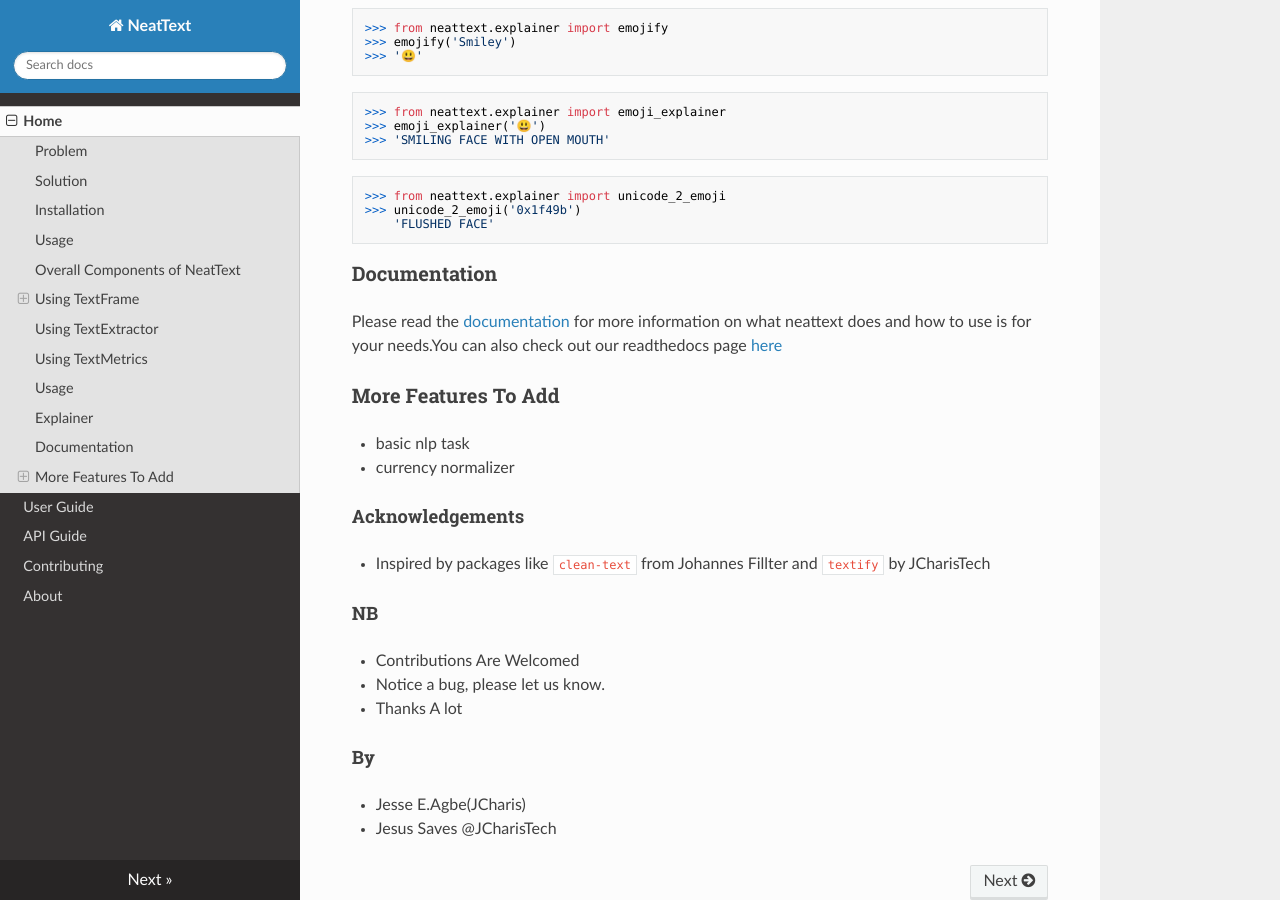
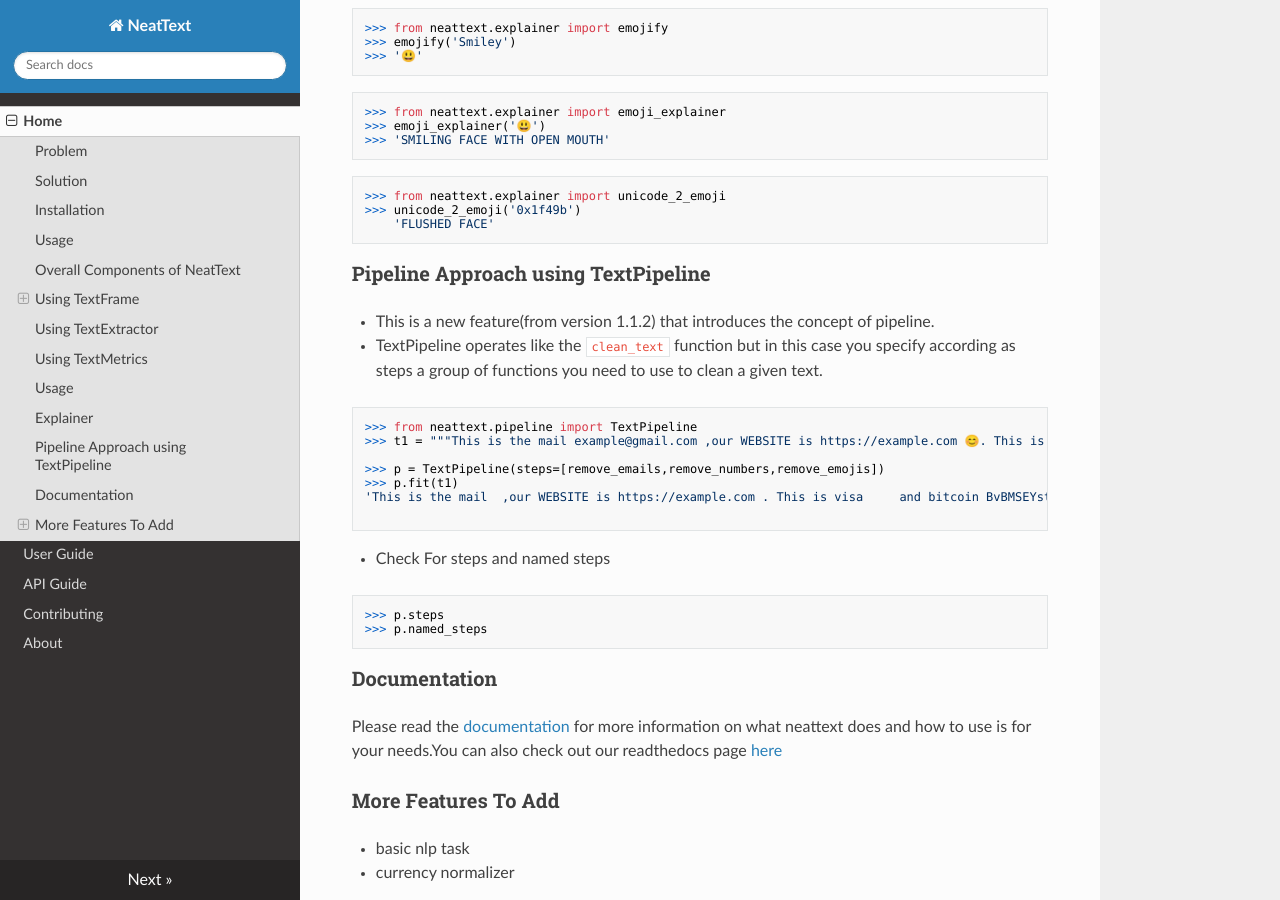
Before and after one commit to Jcharis/neattext, an MkDocs documentation site: the page built from docs/index.md, in a window 1280 px wide and 900 px high, scrolled down 6242 px. Built offline with MkDocs 1.6.1, drawn with Linux system fonts in a browser that asks for light colours; nearby versions of some CDN libraries.

Commit message:
Updated Docs

````diff
--- a/docs/index.md
+++ b/docs/index.md
@@ -315,6 +315,26 @@
     'FLUSHED FACE'
 ```
 
+### Pipeline Approach using TextPipeline
++ This is a new feature(from version 1.1.2) that introduces the concept of pipeline.
++ TextPipeline operates like the `clean_text` function but in this case you specify
+according as steps a group of functions you need to use to clean a given text.
+
+```python
+>>> from neattext.pipeline import TextPipeline
+>>> t1 = """This is the mail example@gmail.com ,our WEBSITE is https://example.com 😊. This is visa 4111 1111 1111 1111 and bitcoin 1BvBMSEYstWetqTFn5Au4m4GFg7xJaNVN2 with mastercard 5500 0000 0000 0004. Send it to PO Box 555, KNU"""
+
+>>> p = TextPipeline(steps=[remove_emails,remove_numbers,remove_emojis])
+>>> p.fit(t1)
+'This is the mail  ,our WEBSITE is https://example.com . This is visa     and bitcoin BvBMSEYstWetqTFnAumGFgxJaNVN with mastercard    . Send it to PO Box , KNU'
+
+```
++ Check For steps and named steps
+```python
+>>> p.steps
+>>> p.named_steps
+```
+
 
 
 ### Documentation
--- a/mkdocs.yml
+++ b/mkdocs.yml
@@ -1,5 +1,5 @@
 site_name: NeatText
-site_url: https://example.com/
+site_url: https://jcharis.github.io/neattext/
 nav:
     - Home: index.md
     - User Guide: userguide.md
````
Also changed, not shown: README.md (+2 -2 lines), docs/apireference.md (+16 -0 lines), docs/userguide.md (+20 -0 lines), README.rst.
